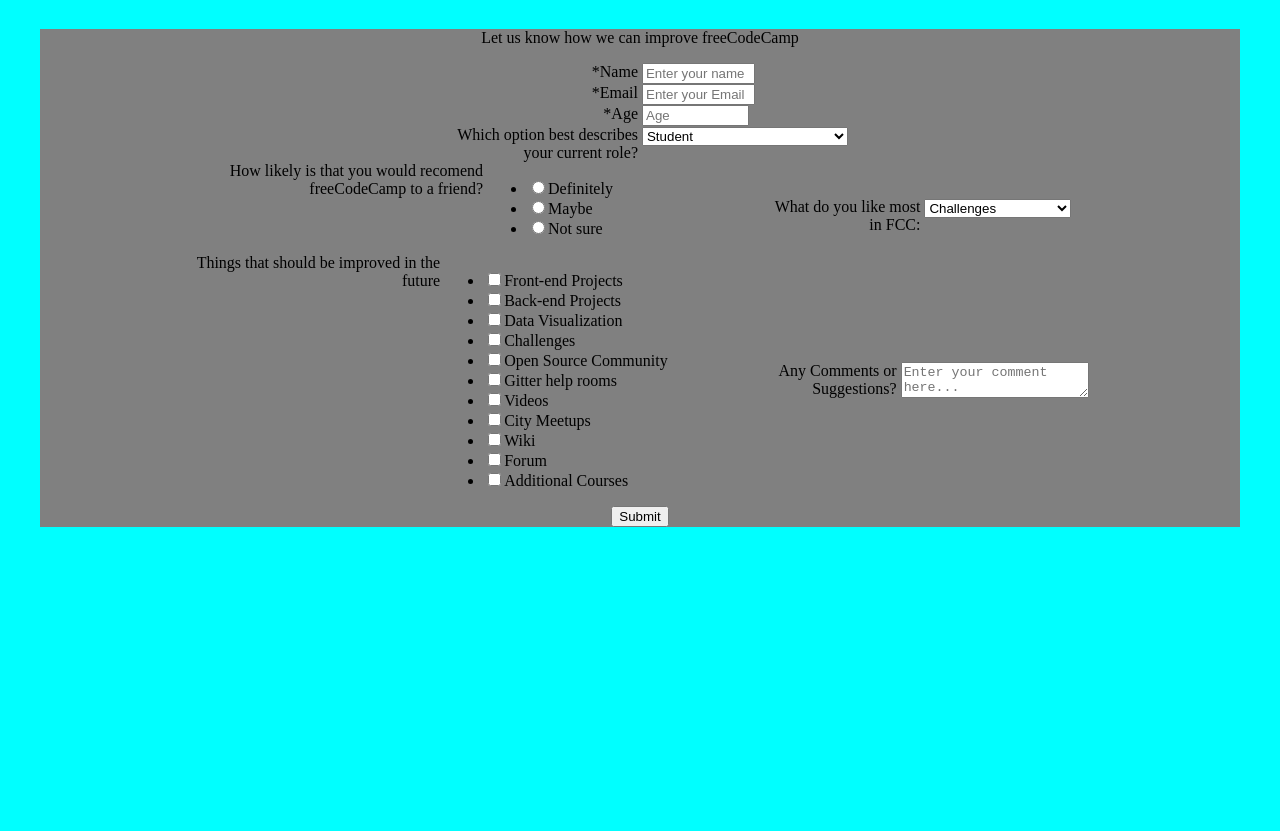
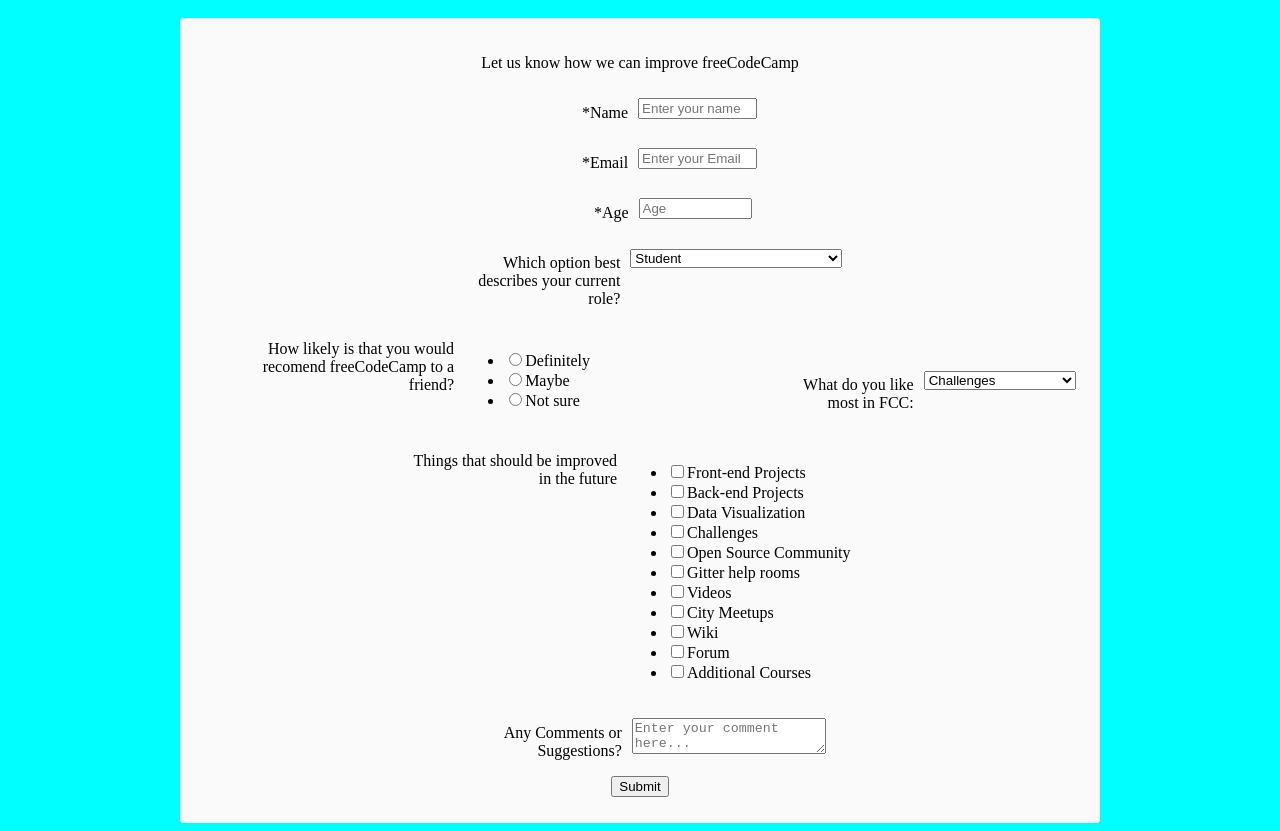
Before and after one commit to dvignoles/free-code-camp, a plain HTML site: page survey/index.html in a window 1280 px wide. Shown: the part 48-879 px from the top of the page. Before the commit the page ends 800 px from the top, so only its background shows below. Drawn offline with Linux system fonts and the light colour scheme.

Commit message:
add padding / margins

```diff
--- a/survey/index.html
+++ b/survey/index.html
@@ -6,19 +6,27 @@
     }
 
     #formBox {
-        margin: 2em;
-        background-color: gray;
+        background-color: rgb(250, 250, 250);
+        margin: 0 auto;
+        border-radius: 4px;
+        width: 75%;
+        max-width: 900px;
+        padding: 10px;
+        padding-top: 20px;
     }
 
     .row {
         display: inline-block;
+        padding-top: 10px;
+        padding-bottom: 10px;
     }
 
     .labels {
         display: inline-block;
         text-align: right;
         vertical-align: top;
-        width: 48%;
+        width: 40%;
+        padding: 6px;
     }
 
     .rightSide {
@@ -27,9 +35,6 @@
         text-align: left;
         width: 48%;
     }
-
-    .checkBox,
-    .radio {}
 
     #submit {}
 </style>
```
